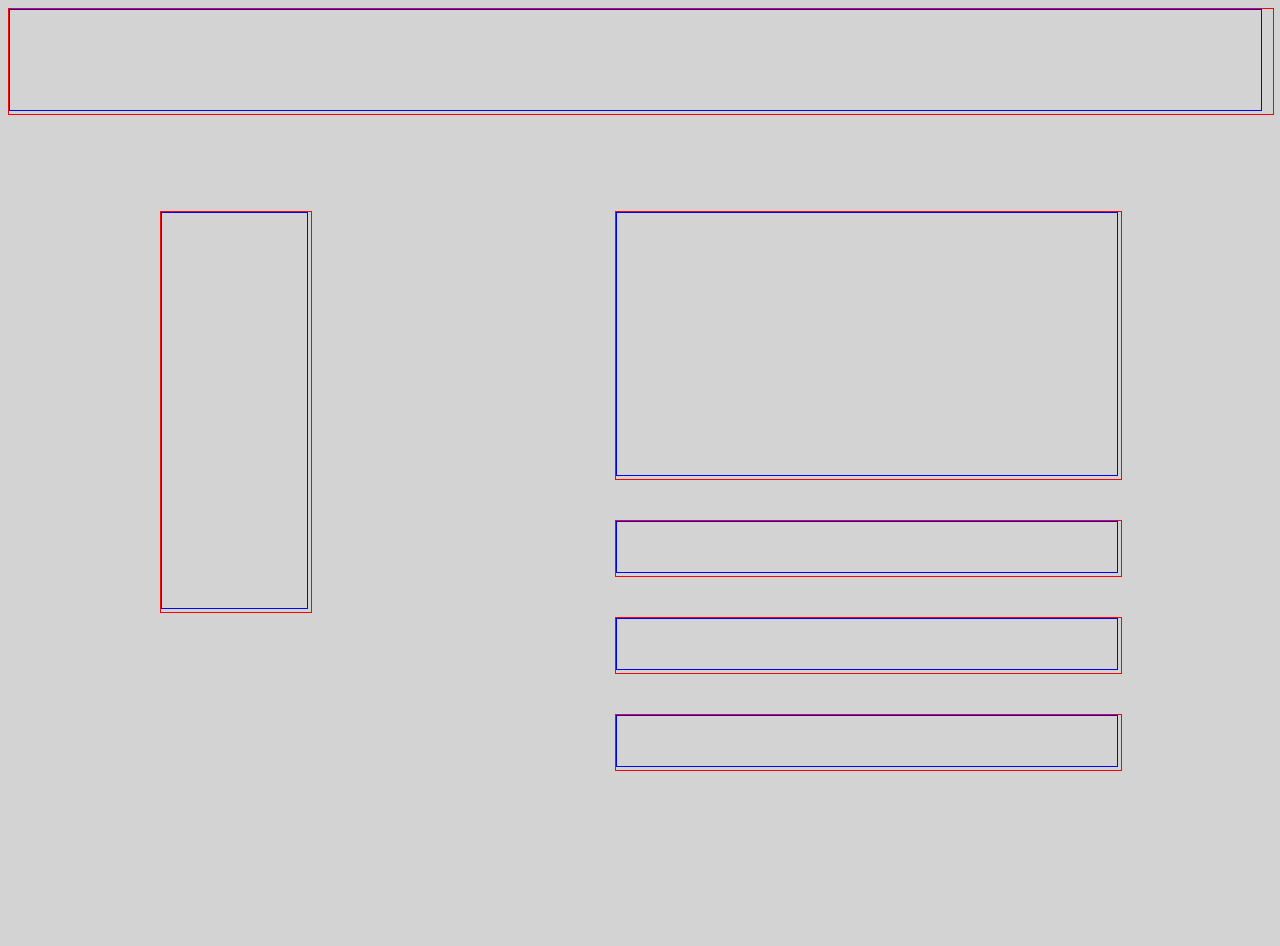
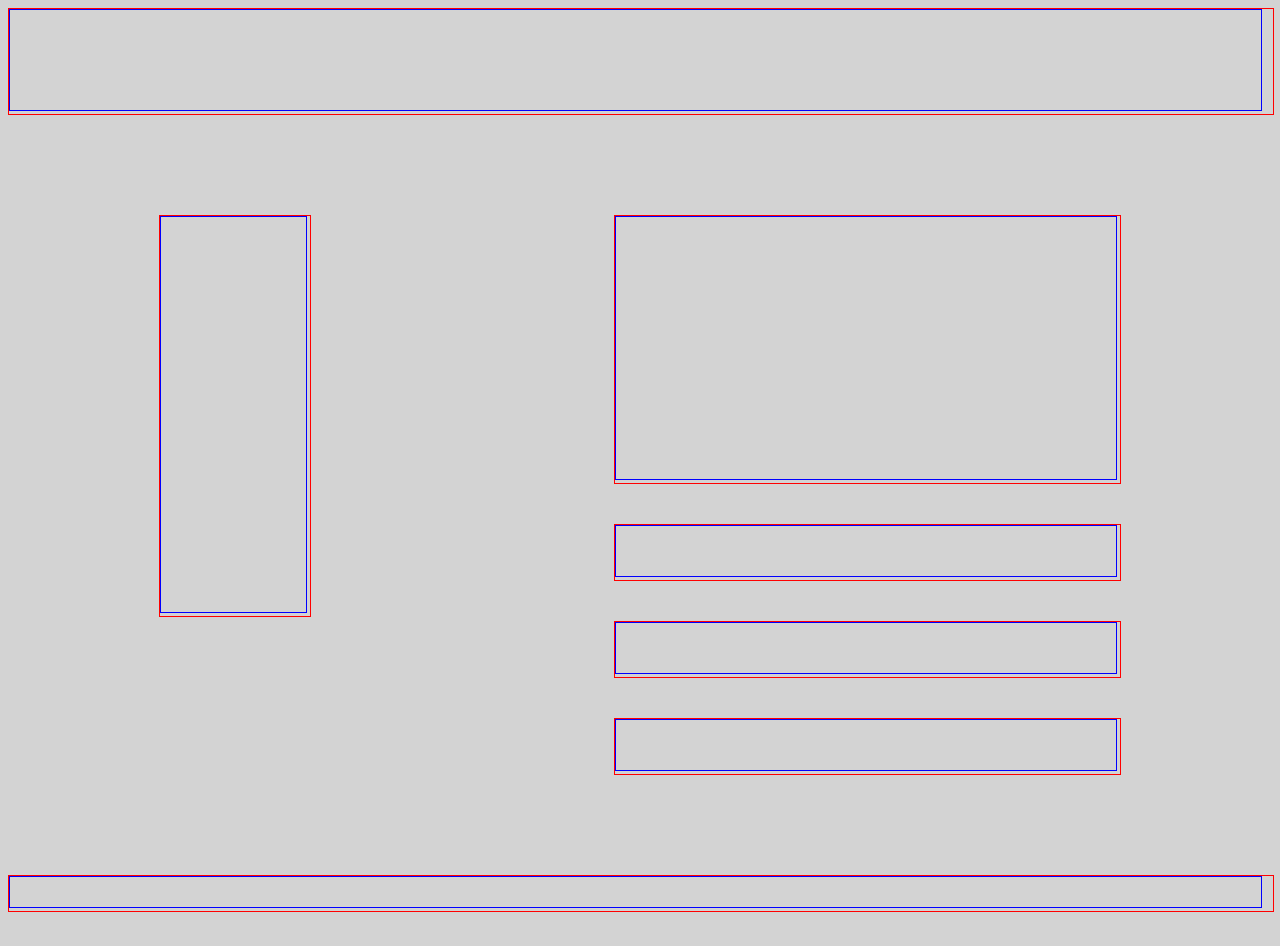
Before and after one commit to Chetv17/portfolio, a plain HTML site: page page1.html in a window 1280 px wide. Before the commit the page ends 800 px from the top, so only its background shows below. Drawn offline with nearby package versions, Linux system fonts and the light colour scheme.

Commit message:
page1 flexbox layout complete

```diff
--- a/page1.html
+++ b/page1.html
@@ -13,8 +13,10 @@
   <body>
    <main>
 
+   <div class='header'>
      <div class='headerbg'>
         <div class='headerfg'</div>
+     </div>
    </div>
 
    <div class='middle'>
@@ -48,10 +50,13 @@
          <div class='link_3_fg'></div>
          </div>
      </div>
-
+    </div>
    </div>
 
-
+     <div class='footer'>
+         <div class='footerbg'>
+         <div class='footerfg'</div>
+        </div>
      </div>
 
 
--- a/page1style.css
+++ b/page1style.css
@@ -12,6 +12,8 @@ main {
   flex-direction: column;
 }
 
+/* HEADER SECTION OF PAGE */
+
   .headerbg {
 
     width: 100%;
@@ -25,6 +27,10 @@ main {
     height: 100px;
     border: 1px solid blue;
   }
+
+
+/* MIDDLE SECTION OF PAGE */
+
 
 .middle {
   display: flex;
@@ -119,3 +125,24 @@ main {
       height: 50px;
       border: 1px solid blue;
     }
+
+/* FOOTER SECTION OF PAGE */
+
+.footer {
+  margin-top: 100px;
+  margin-bottom: 40px;
+}
+
+  .footerbg {
+
+   width: 100%;
+   height: 35px;
+   margin-left: 0;
+   border: 1px solid red;
+  }
+
+  .footerfg {
+   width: 99%;
+   height: 30px;
+   border: 1px solid blue;
+  }
```
Lines whose indentation alone changed are shown as unchanged.
